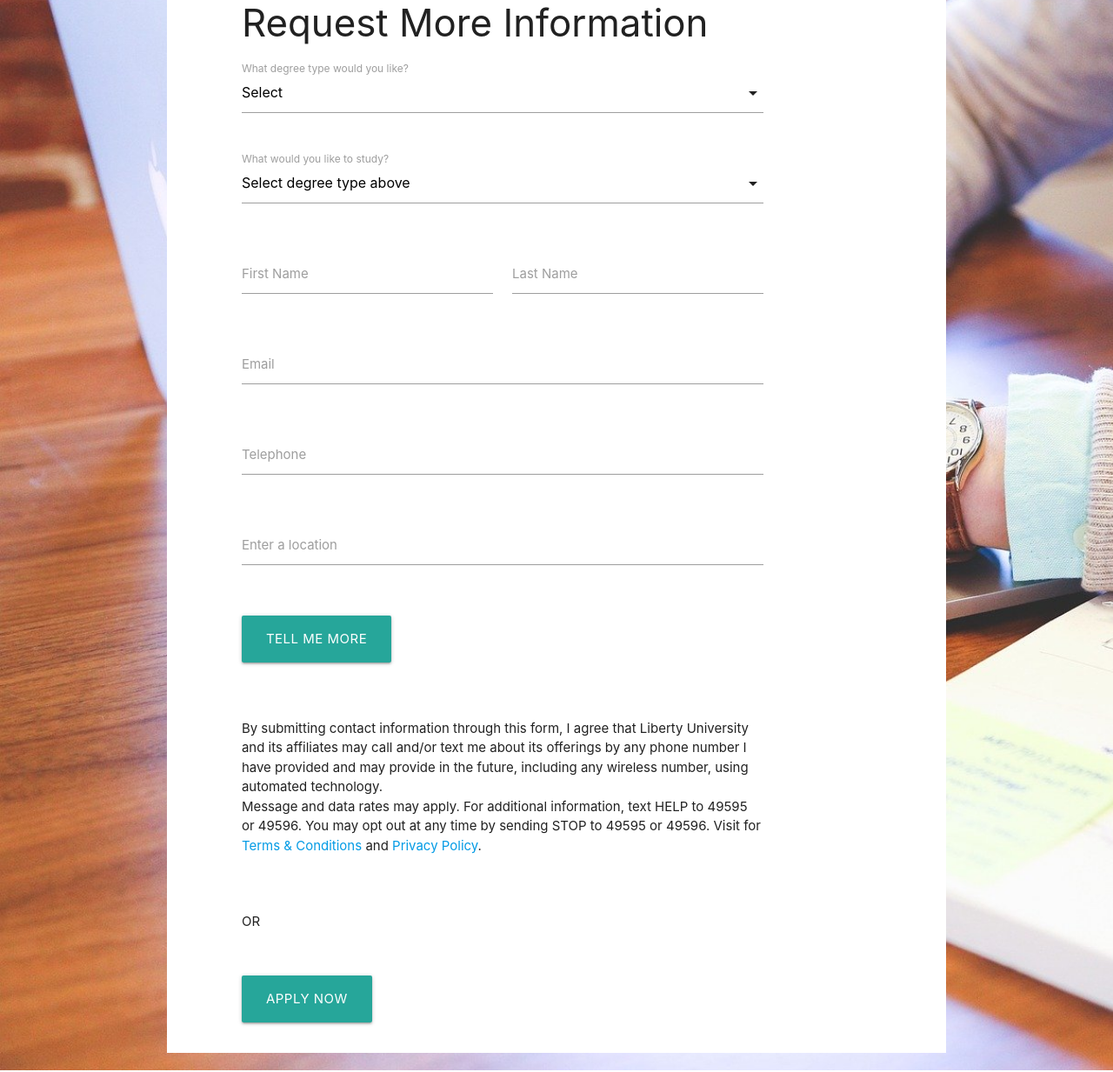
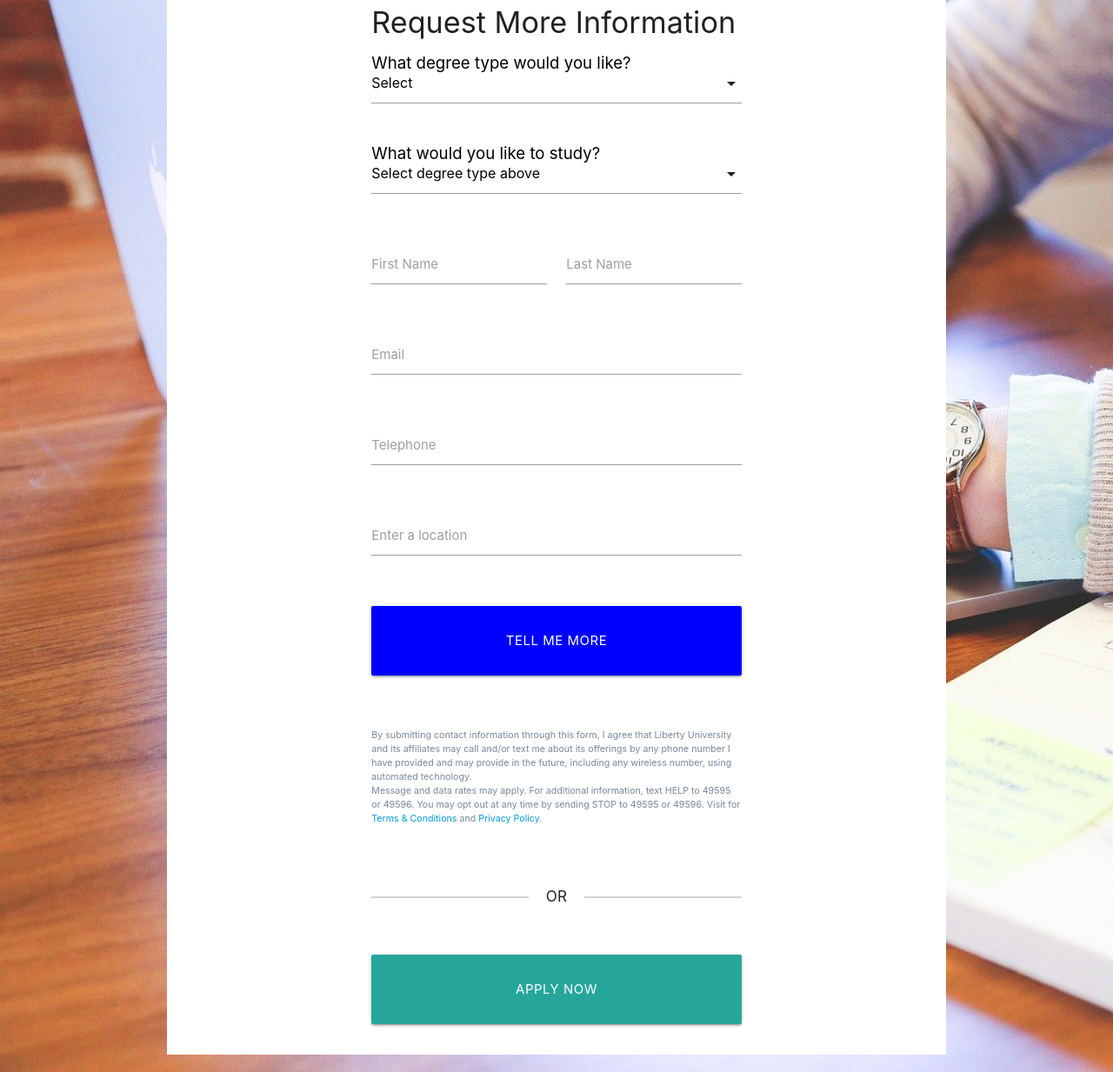
Before and after one commit to marykatewhite/info-request, a plain HTML site: page index.html in a window 1280 px wide. Shown: the part 116-1349 px from the top of the page at 87% size. Drawn offline with nearby package versions, Linux system fonts and the light colour scheme.

Commit message:
design tweaks

```diff
--- a/index.html
+++ b/index.html
@@ -21,43 +21,43 @@
 
             <div class="row">
 
-                <form class="col s10 offset-s1" id="contactInputs" onsubmit="return validateForm()">
+                <form class="col s10 m6 offset-s1 offset-m3" id="contactInputs" onsubmit="return validateForm()">
 
-                    <h3>Request More Information</h3>
+                    <h4>Request More Information</h4>
 
                     <div class="row">
-                        <div class="input-field col s10" id="degreeType">
+                        <div class="input-field col s12" id="degreeType">
                             <select>
-                                <option value="" disabled selected>Select</option>
+                                <option class="disabledSelect" value="" disabled selected>Select</option>
                                 <option value="1">Associate</option>
                                 <option value="2">Bachelor's</option>
                                 <option value="3">Master's</option>
                                 <option value="4">Postgraduate</option>
                                 <option value="5">Doctoral</option>
                             </select>
-                            <label>What degree type would you like?</label>
+                            <label id="degreeTitle">What degree type would you like?</label>
                         </div>
                     </div>
 
                     <div class="row">
-                        <div class="input-field col s10" id="studyField">
+                        <div class="input-field col s12" id="studyField">
                             <select>
                                 <option value="" disabled selected>Select degree type above</option>
                                 <option value="1">Option 1</option>
                                 <option value="2">Option 2</option>
                                 <option value="3">Option 3</option>
                             </select>
-                            <label>What would you like to study?</label>
+                            <label id="fieldTitle">What would you like to study?</label>
                         </div>
                     </div>
 
                     <div class="row">
-                        <div class="input-field col s10 m5">
+                        <div class="input-field col s12 m6">
                             <input id="first_name" type="text" class="validate">
                             <label for="first_name">First Name</label>
                         </div>
 
-                        <div class="input-field col s10 m5">
+                        <div class="input-field col s12 m6">
                             <input id="last_name" type="text" class="validate">
                             <label for="last_name">Last Name</label>
                         </div>
@@ -65,7 +65,7 @@
 
 
                     <div class="row">
-                        <div class="input-field col s10">
+                        <div class="input-field col s12">
                             <input id="email" type="email" class="validate">
                             <label for="email">Email</label>
                         </div>
@@ -73,29 +73,29 @@
 
 
                     <div class="row">
-                        <div class="input-field col s10">
+                        <div class="input-field col s12">
                             <input id="phone" type="tel" class="validate">
                             <label for="phone">Telephone</label>
                         </div>
                     </div>
 
                     <div class="row">
-                        <div class="input-field col s10">
+                        <div class="input-field col s12">
                             <input id="address" type="text" class="validate">
                             <label for="address">Enter a location</label>
                         </div>
                     </div>
 
                     <div class="row">
-                        <div class="input-field col s10">
-                            <button class="btn-large waves-effect waves-light" type="submit" name="action">Tell Me More
+                        <div class="input-field col s12">
+                            <button id="tellMeMore" class="btn-large waves-effect waves-light center-align" type="submit" name="action">Tell Me More
                             </button>
                         </div>
                     </div>
 
                     <div class="row">
-                        <div class="input-field col s10">
-                            <p>By submitting contact information through this form, I agree that Liberty University and
+                        <div class="input-field col s12">
+                            <p id="finePrint">By submitting contact information through this form, I agree that Liberty University and
                                 its
                                 affiliates may call and/or text me about its offerings by any phone number I have
                                 provided
@@ -109,14 +109,14 @@
                     </div>
 
                     <div class="row">
-                        <div class="input-field col s10">
-                            OR
+                        <div class="input-field col s12 center-align">
+                            <h6 class="decorated"><span>OR</span></h6>
                         </div>
                     </div>
 
                     <div class="row">
-                        <div class="input-field col s10">
-                            <a class="waves-effect waves-light btn-large">Apply Now</a>
+                        <div class="input-field col s12 center">
+                            <button id="applyNow" class="waves-effect waves-light btn-large">Apply Now</button>
                         </div>
                     </div>
                 </form>
--- a/javascript.js
+++ b/javascript.js
@@ -7,6 +7,7 @@
   var lastName = document.forms["contactInputs"]["last_name"].value;
   var email = document.forms["contactInputs"]["email"].value;
   var phone = document.forms["contactInputs"]["phone"].value;
+  var address = document.forms["contactInputs"]["address"].value;
 
   if (firstName == "") {
     alert("Please enter a first name.");
@@ -35,6 +36,12 @@
   }
   validatePhone(phone);
 
+  function validateAddress(address) {
+    var addressFormat = /^\(?(\d{3})\)?[- ]?(\d{3})[- ]?(\d{4})$/;
+    return addressFormat.test(address);
+  }
+  validateAddress(address);
+
   //   alert("validation complete");
 }
 
--- a/style.css
+++ b/style.css
@@ -6,6 +6,69 @@
 
 #contactForm {
     background-color: white;
-    padding-top: 10px;
+    padding-top: 20px;
     margin-top: 10vh;
 }
+
+#finePrint {
+    font-size: 8pt;
+    color: lightslategray;
+}
+
+#degreeTitle {
+    font-size: 14pt;
+    color: black;
+}
+
+#fieldTitle {
+    font-size: 14pt;
+    color: black;
+}
+
+.disabledSelect {
+    padding-top: 8px;
+    color: grey;
+    font-size: 10pt;
+}
+
+.decorated{
+    overflow: hidden;
+    text-align: center;
+}
+
+.decorated > span{
+   position: relative;
+   display: inline-block;
+}
+
+.decorated > span:before, .decorated > span:after{
+   content: '';
+   position: absolute;
+   top: 50%;
+   border-bottom: 2px solid lightgray;
+   width: 100vw;
+   margin: 0 20px;
+}
+
+.decorated > span:before{
+   right: 100%;
+}
+
+.decorated > span:after{
+   left: 100%;
+}
+
+button {
+    width: 100%;
+    align-content: center;
+    justify-content: center;
+}
+
+#tellMeMore {
+    height: 80px;
+    background-color: blue;
+}
+
+#applyNow {
+    height: 80px;
+}
```
Also changed, not shown: 1 other file.
